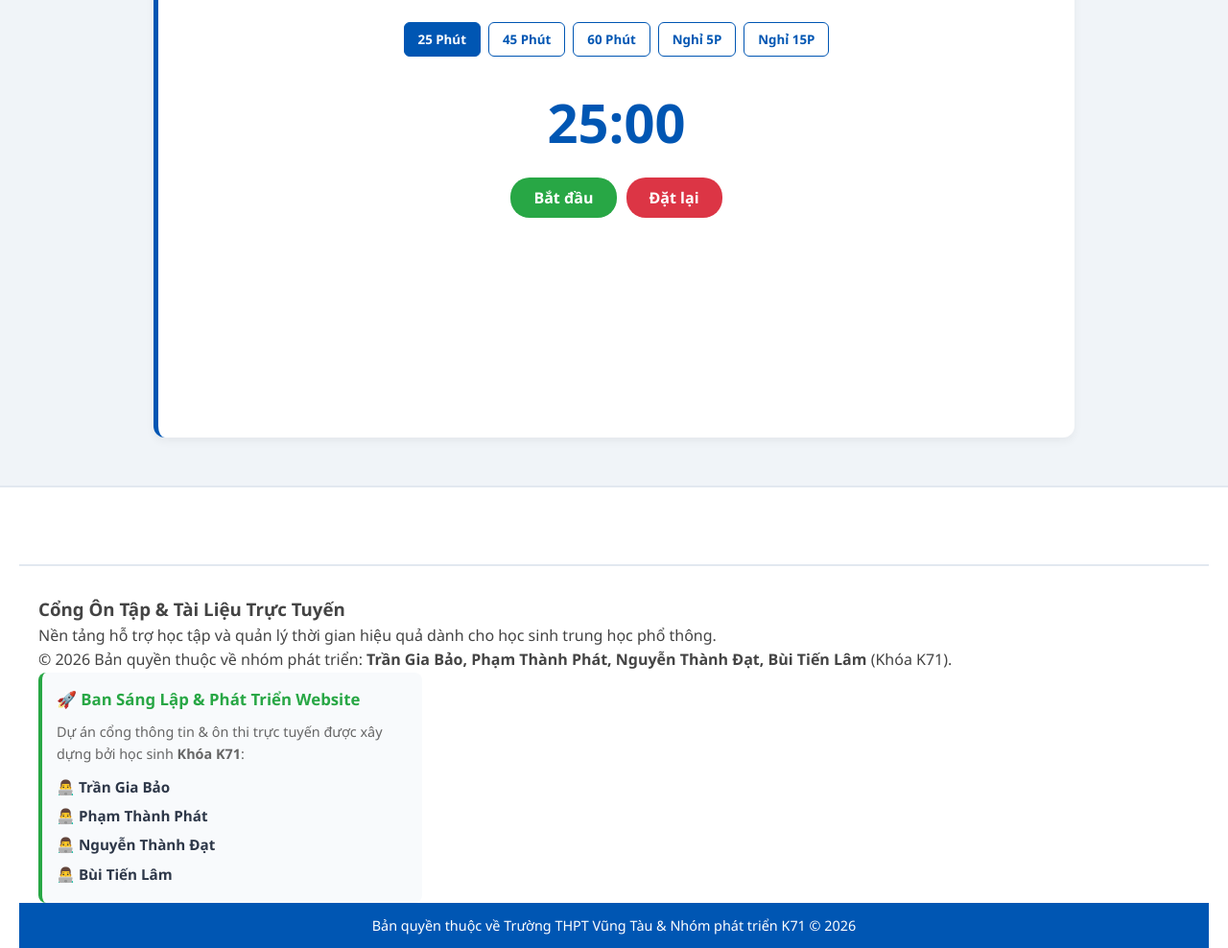
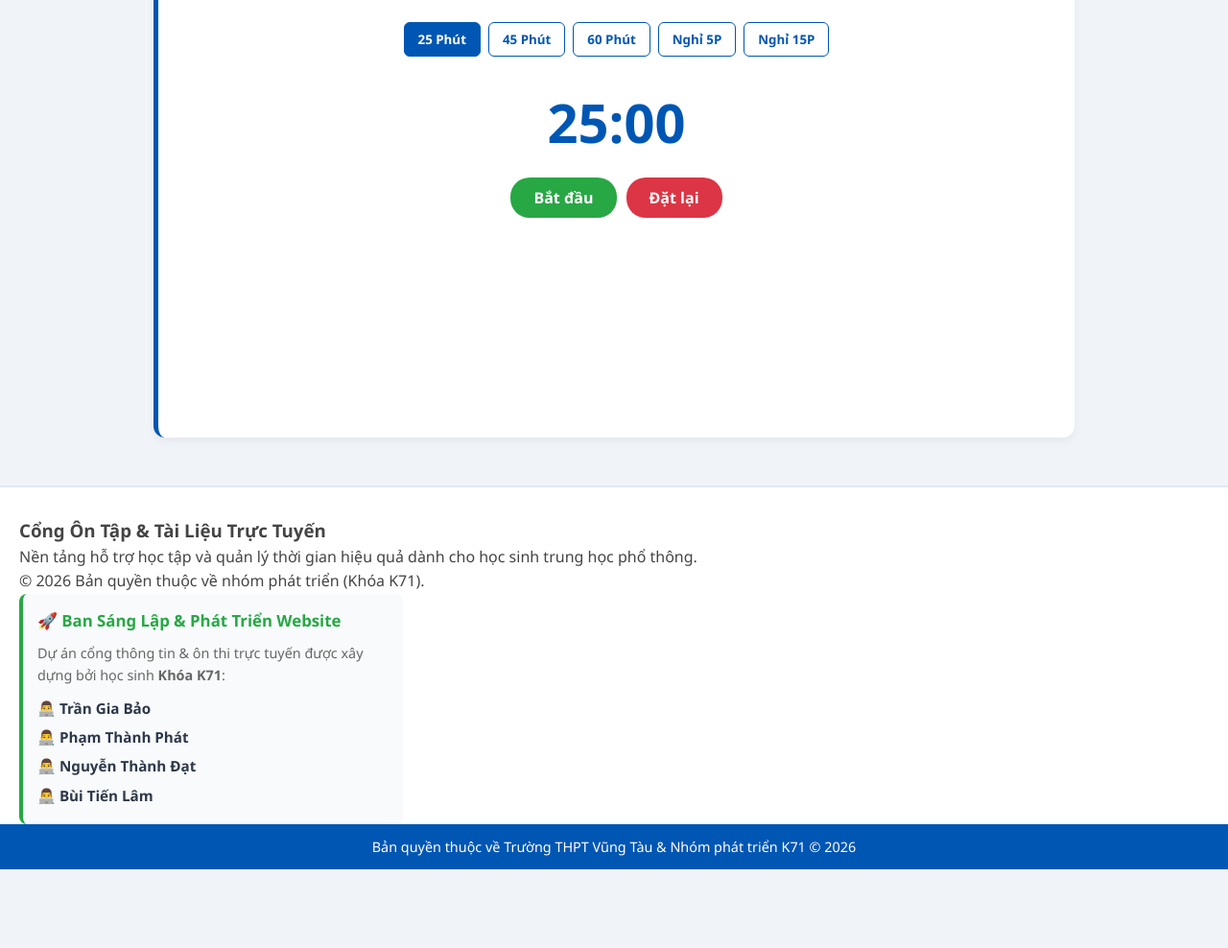
Before and after one commit to romoi21/on-thi-VT3, a plain HTML site: page index.html in a window 1280 px wide. Shown: the part 1225-2213 px from the top of the page at 96% size. After the commit the page ends 2131 px from the top, so only its background shows below. Drawn offline with Linux system fonts and the light colour scheme.

Commit message:
Add files via upload

```diff
--- a/index.html
+++ b/index.html
@@ -183,15 +183,13 @@
         </div>
     </div>
 
-    <!-- Footer Liên hệ & Đội ngũ phát triển -->
-    <footer>
-       <footer class="site-footer">
+   <!-- Footer Liên hệ & Đội ngũ phát triển -->
+<footer class="site-footer">
     <div class="footer-content">
         <h3>Cổng Ôn Tập & Tài Liệu Trực Tuyến</h3>
         <p>Nền tảng hỗ trợ học tập và quản lý thời gian hiệu quả dành cho học sinh trung học phổ thông.</p>
         <p class="copyright">
-            &copy; 2026 Bản quyền thuộc về nhóm phát triển:
-            <strong>Trần Gia Bảo, Phạm Thành Phát, Nguyễn Thành Đạt, Bùi Tiến Lâm</strong> (Khóa K71).
+            &copy; 2026 Bản quyền thuộc về nhóm phát triển (Khóa K71).
         </p>
     </div>
 
```
